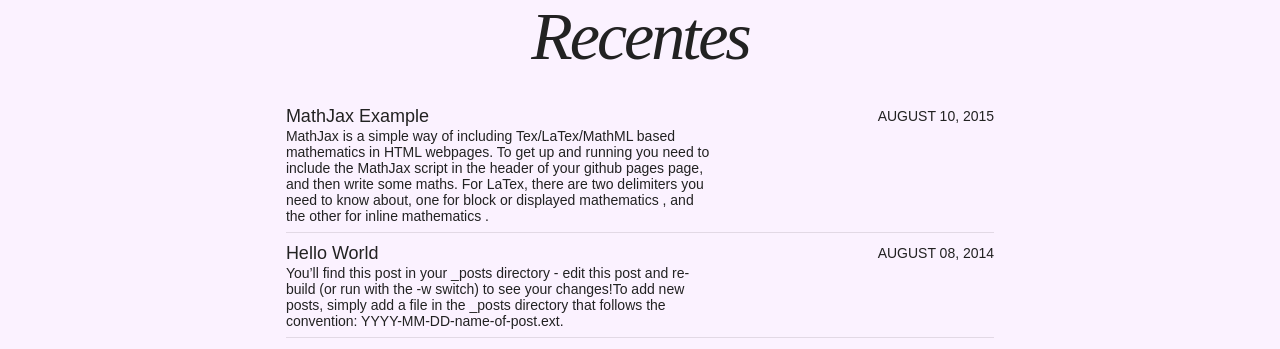
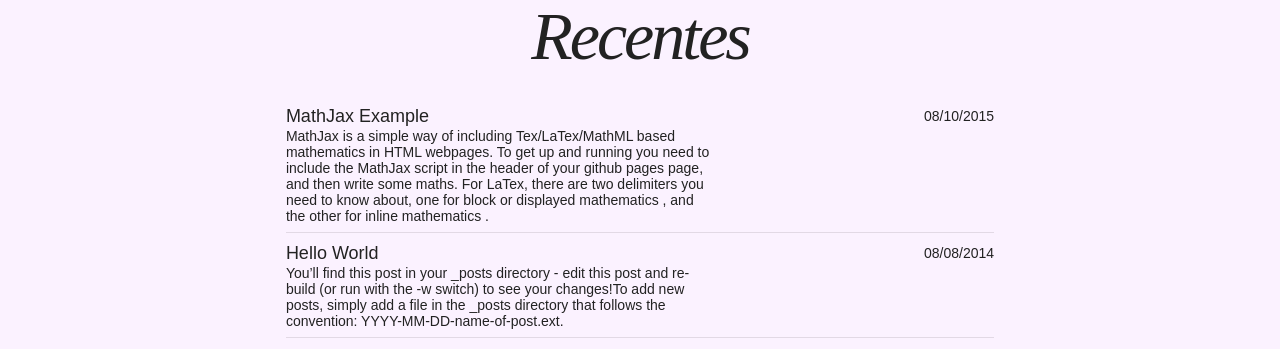
Before and after one commit to thiagorthomaz/angelicachybior.github.io, a Jekyll site: the page built from index.html, in a window 1280 px wide. Shown: the part 452-801 px from the top of the page. Built offline with Jekyll 4.4.1, drawn with Linux system fonts in a browser that asks for light colours; nearby versions of some CDN libraries.

Commit message:
Update index.html

```diff
--- a/index.html
+++ b/index.html
@@ -7,6 +7,6 @@
 
 <ul class="post-list">
 {% for post in site.posts limit:10 %}
-  <li><article><a href="{{ site.url }}{{ post.url }}">{{ post.title }} <span class="entry-date"><time datetime="{{ post.date | date_to_xmlschema }}">{{ post.date | date: "%B %d, %Y" }}</time></span>{% if post.excerpt %} <span class="excerpt">{{ post.excerpt | remove: '\[ ... \]' | remove: '\( ... \)' | markdownify | strip_html | strip_newlines | escape_once }}</span>{% endif %}</a></article></li>
+  <li><article><a href="{{ site.url }}{{ post.url }}">{{ post.title }} <span class="entry-date"><time datetime="{{ post.date | date_to_xmlschema }}">{{ post.date | date: "%m/%d/%Y" }}</time></span>{% if post.excerpt %} <span class="excerpt">{{ post.excerpt | remove: '\[ ... \]' | remove: '\( ... \)' | markdownify | strip_html | strip_newlines | escape_once }}</span>{% endif %}</a></article></li>
 {% endfor %}
 </ul>
```
